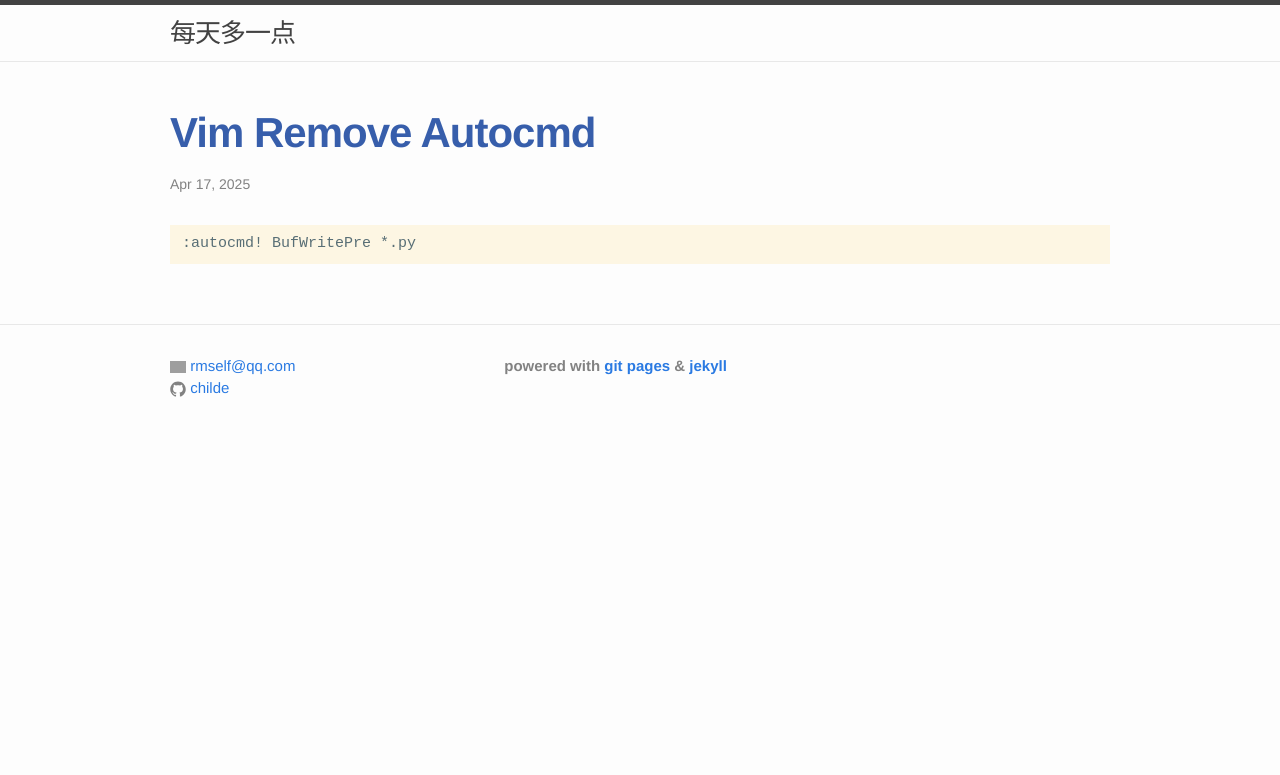
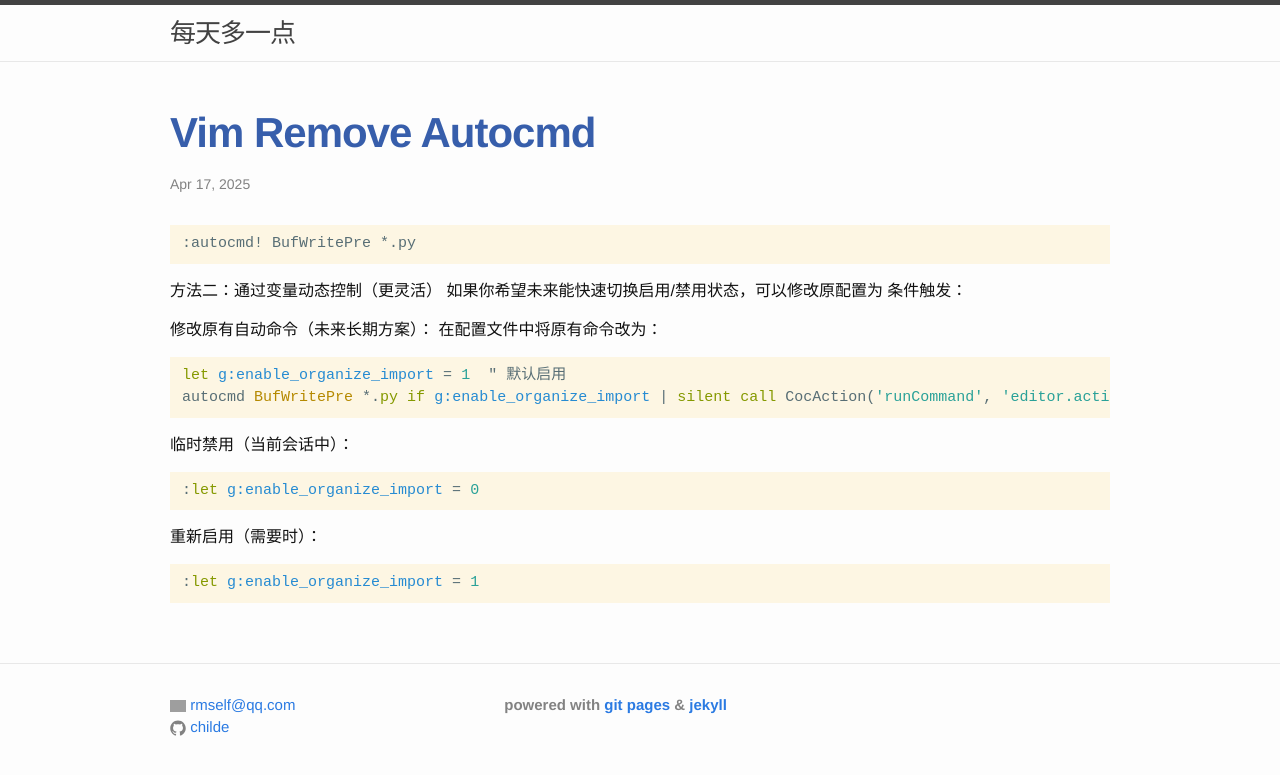
Before and after one commit to childe/gitcommit.today, a Jekyll site: the page built from _posts/2025-04-17-vim-remove-autocmd.md, in a window 1280 px wide. Shown: the top 775 px of the page. Built offline with Jekyll 4.4.1, drawn with Linux system fonts in a browser that asks for light colours; grey boxes are pictures that could not be loaded.

Commit message:
modified:   _posts/2025-04-17-vim-remove-autocmd.md

````diff
--- a/_posts/2025-04-17-vim-remove-autocmd.md
+++ b/_posts/2025-04-17-vim-remove-autocmd.md
@@ -9,3 +9,27 @@ layout: post
 ```
 :autocmd! BufWritePre *.py
 ```
+
+
+方法二：通过变量动态控制（更灵活）
+如果你希望未来能快速切换启用/禁用状态，可以修改原配置为 条件触发：
+
+修改原有自动命令（未来长期方案）：
+在配置文件中将原有命令改为：
+
+```vim
+let g:enable_organize_import = 1  " 默认启用
+autocmd BufWritePre *.py if g:enable_organize_import | silent call CocAction('runCommand', 'editor.action.organizeImport') | endif
+```
+
+临时禁用（当前会话中）：
+
+```vim
+:let g:enable_organize_import = 0
+```
+
+重新启用（需要时）：
+
+```vim
+:let g:enable_organize_import = 1
+```
````
